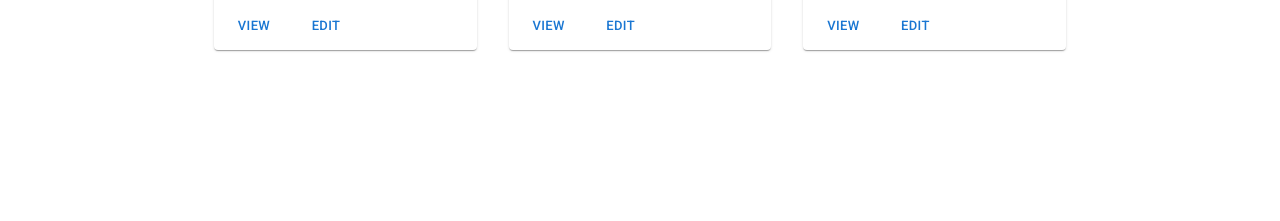
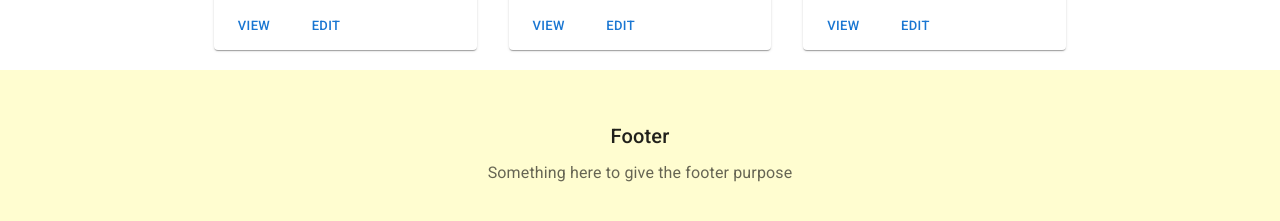
Before and after one commit to JoshuaJonesTS/material-ui-demo, a React (Create React App) app: page / in a window 1280 px wide. Shown: the part 1202-1423 px from the top of the page. Before the commit the page ends 1272 px from the top, so only its background shows below. Built offline with nearby package versions, Linux system fonts and the light colour scheme.

Commit message:
Add footer

```diff
--- a/src/App.js
+++ b/src/App.js
@@ -72,6 +72,14 @@
                     </Grid>
                 </Container>
             </main>
+            <footer className={classes.footer}>
+                <Typography variant="h6" align="center" gutterBottom>
+                    Footer
+                </Typography>
+                <Typography variant="subtitle1" align="center" color="textSecondary">
+                    Something here to give the footer purpose
+                </Typography>
+            </footer>
         </>
     );
 }
--- a/src/styles.js
+++ b/src/styles.js
@@ -21,6 +21,10 @@
     },
     cardContent: {
         flexGrow: 1
+    },
+    footer: {
+        backgroundColor: 'rgb(255, 253, 208)',
+        padding: '50px 0'
     }
 }));
 
```
